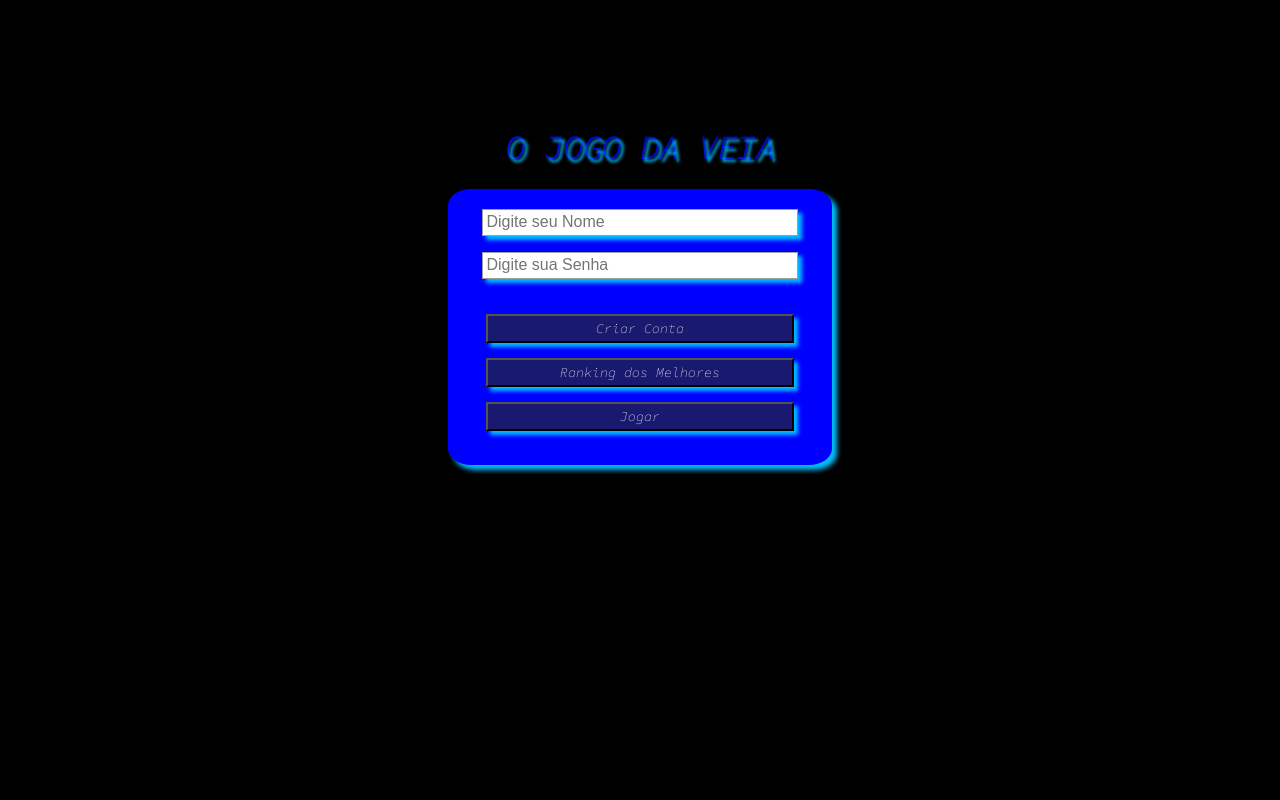
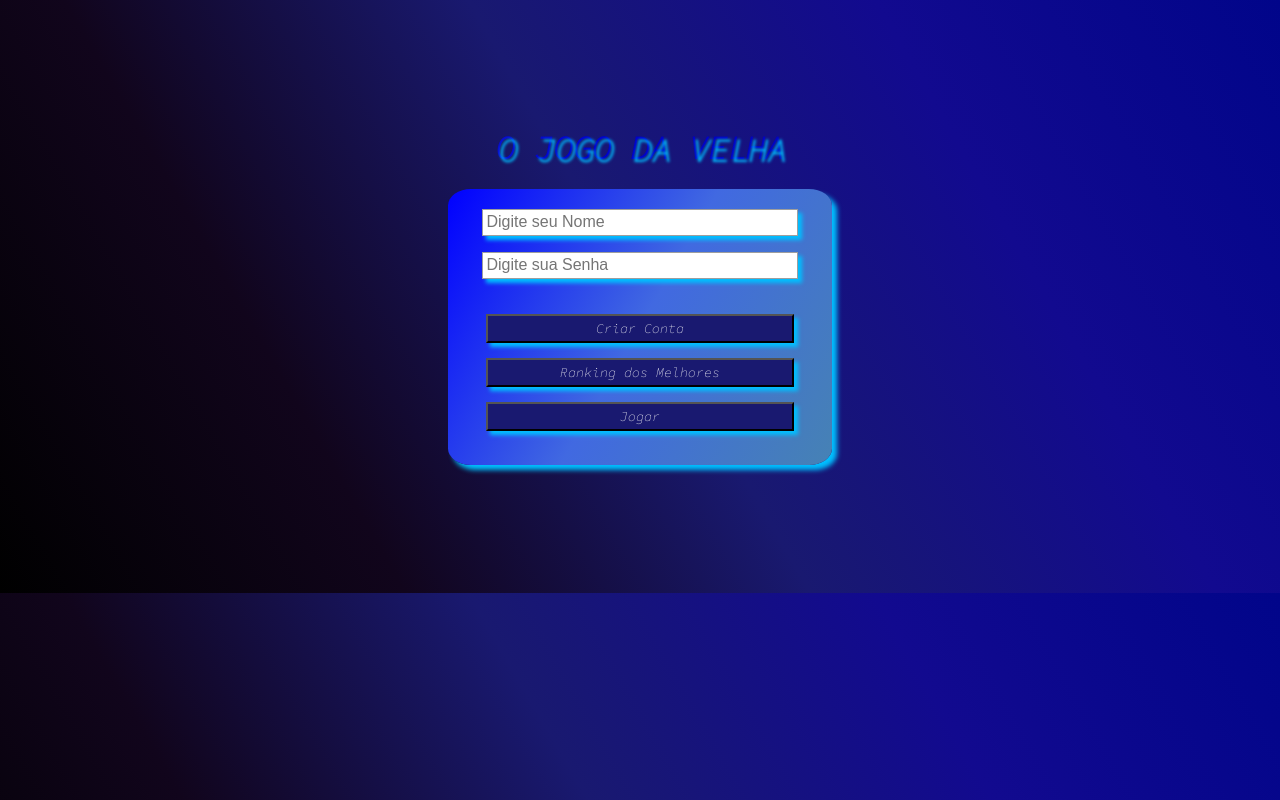
Before and after one commit to Pedro-Aron/tepedois, a plain HTML site: page pagina_login/index.html in a window 1280 px wide. Drawn offline with Linux system fonts and the light colour scheme.

Commit message:
style index

```diff
--- a/pagina_login/index.html
+++ b/pagina_login/index.html
@@ -11,7 +11,7 @@
 <body>
 
     <div id="titulo">
-        <h1>O JOGO DA VEIA</h1>
+        <h1>O JOGO DA VELHA</h1>
     </div>
 
     <div id="login">
--- a/pagina_login/style.css
+++ b/pagina_login/style.css
@@ -4,7 +4,7 @@ head, body{
 }
 
 body{
-    background-color: black;
+    background: linear-gradient(60deg, #000000, #11051c,#191970,  #120a8f, #01058a) ;
 }
 
 #login{
@@ -12,11 +12,12 @@ body{
     flex-direction: column;
     justify-content: center;
     margin: auto;
+    margin-bottom: 10%;
     border-radius: 6%;
     width: 30%;
     height: 50%;
     box-shadow: 5px 5px 5px #00BFFF;
-    background-color: blue;
+    background: linear-gradient(-60deg, #4682B4, #4169E1, #0000FF);
     padding-bottom: 1.5%;
 }
 
```
